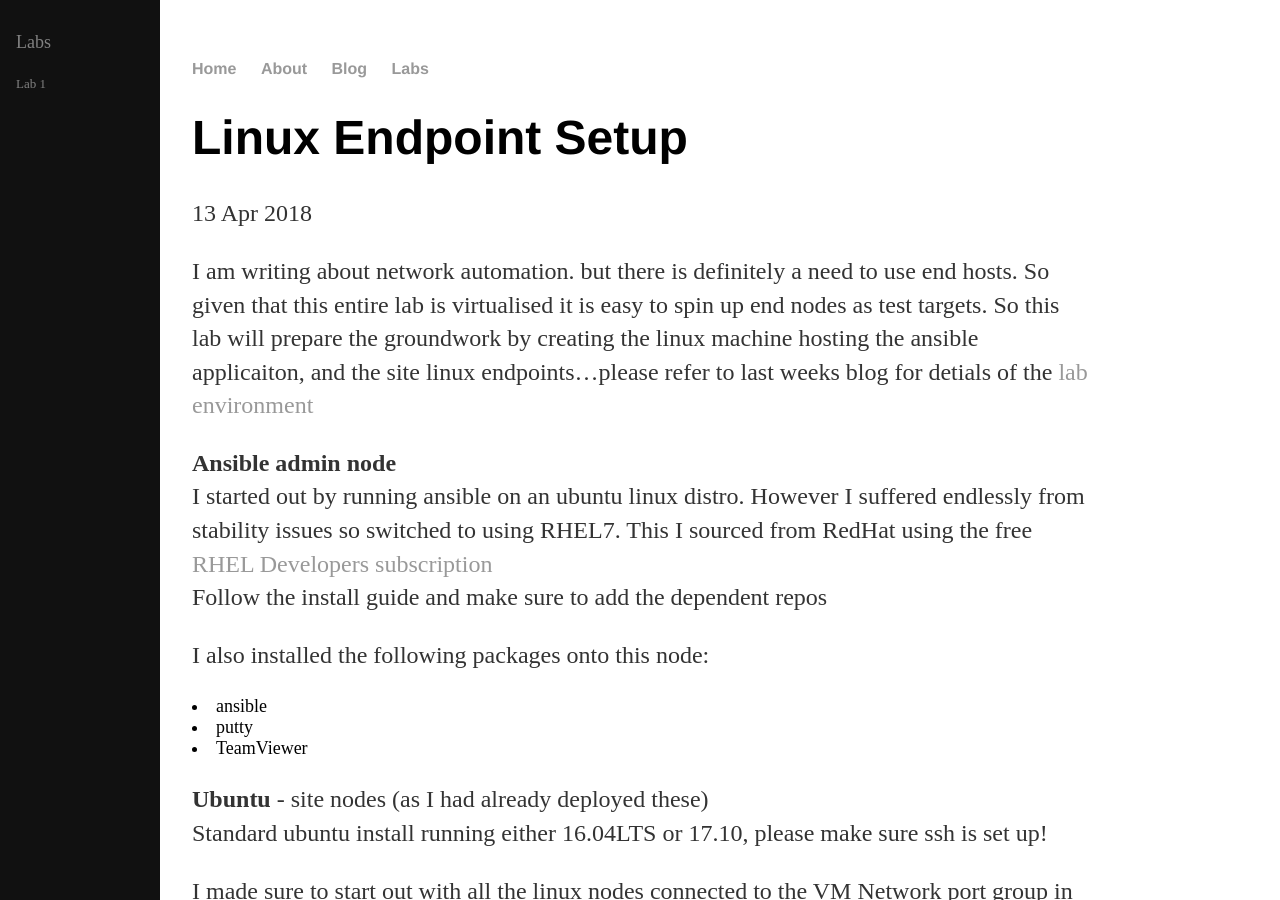
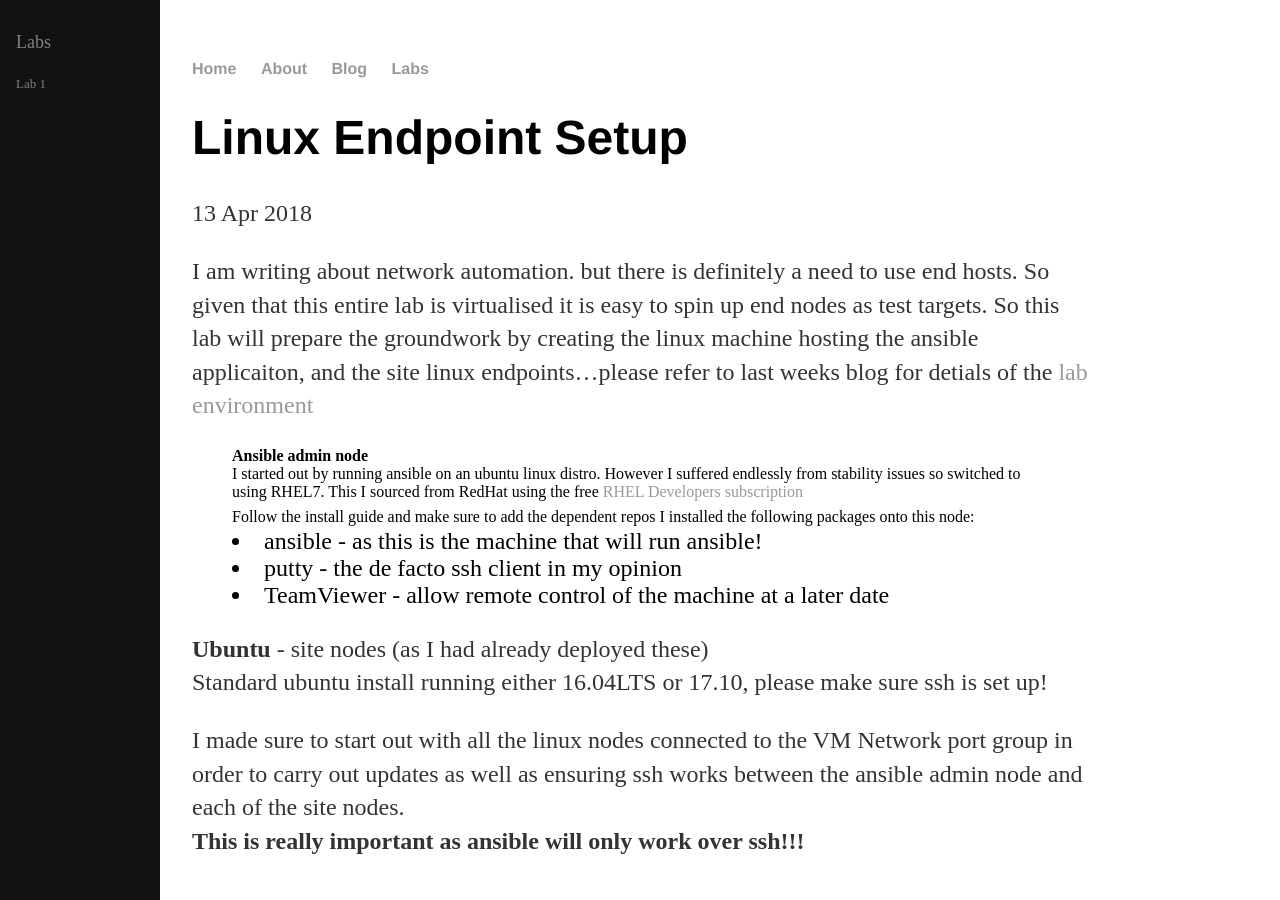
Before and after one commit to craigeowen/craigeowen.github.io, a Jekyll site: the page built from _posts/2018-04-13-Linux-Endpoint-Setup.md, in a window 1280 px wide and 900 px high. Built offline with Jekyll 4.4.1, drawn with Linux system fonts in a browser that asks for light colours; our own code applies the rules of GitHub Pages for plain Markdown files.

Commit message:
Update 2018-04-13-Linux-Endpoint-Setup.md

```diff
--- a/_posts/2018-04-13-Linux-Endpoint-Setup.md
+++ b/_posts/2018-04-13-Linux-Endpoint-Setup.md
@@ -1,7 +1,7 @@
 I am writing about network automation. but there is definitely a need
 to use end hosts. So given that this entire lab is virtualised it is
 easy to spin up end nodes as test targets. So this lab will prepare the groundwork by creating the linux machine hosting the ansible applicaiton, and the site linux endpoints...please refer to last weeks blog for detials of the <a href="https://craigeowen.github.io/blog/2018/04/06/Lab-environment">lab environment</a>
-
+<blockquote>
    <b>Ansible admin node</b><br>
    I started out by running ansible on an ubuntu linux distro. However I
    suffered endlessly from stability issues so switched to using RHEL7.
@@ -11,13 +11,13 @@ easy to spin up end nodes as test targets. So this lab will prepare the groundwo
    <br>
    Follow the install guide and make sure to add the dependent repos
 
-   I also installed the following packages onto this node:
-   <font size="4">
-   <li>ansible</li>
-   <li>putty</li>
-   <li>TeamViewer</li>
+   I installed the following packages onto this node:
+   <font size="5">
+   <li>ansible - as this is the machine that will run ansible!</li>
+   <li>putty - the de facto ssh client in my opinion</li>
+   <li>TeamViewer - allow remote control of the machine at a later date</li>
    </font>
-
+</blockquote>
 <b>Ubuntu</b> - site nodes (as I had already deployed these)<br>
 Standard ubuntu install running either 16.04LTS or 17.10, please make sure ssh is set up!
 
```
